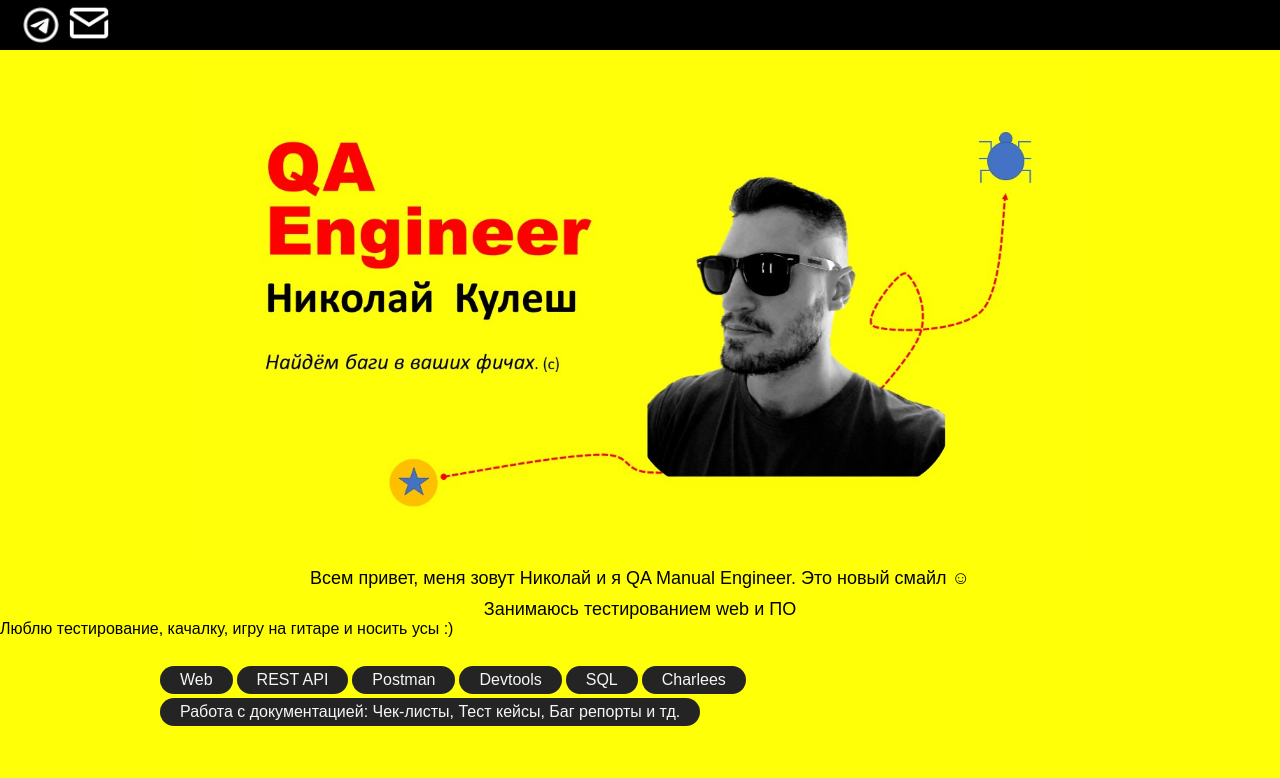
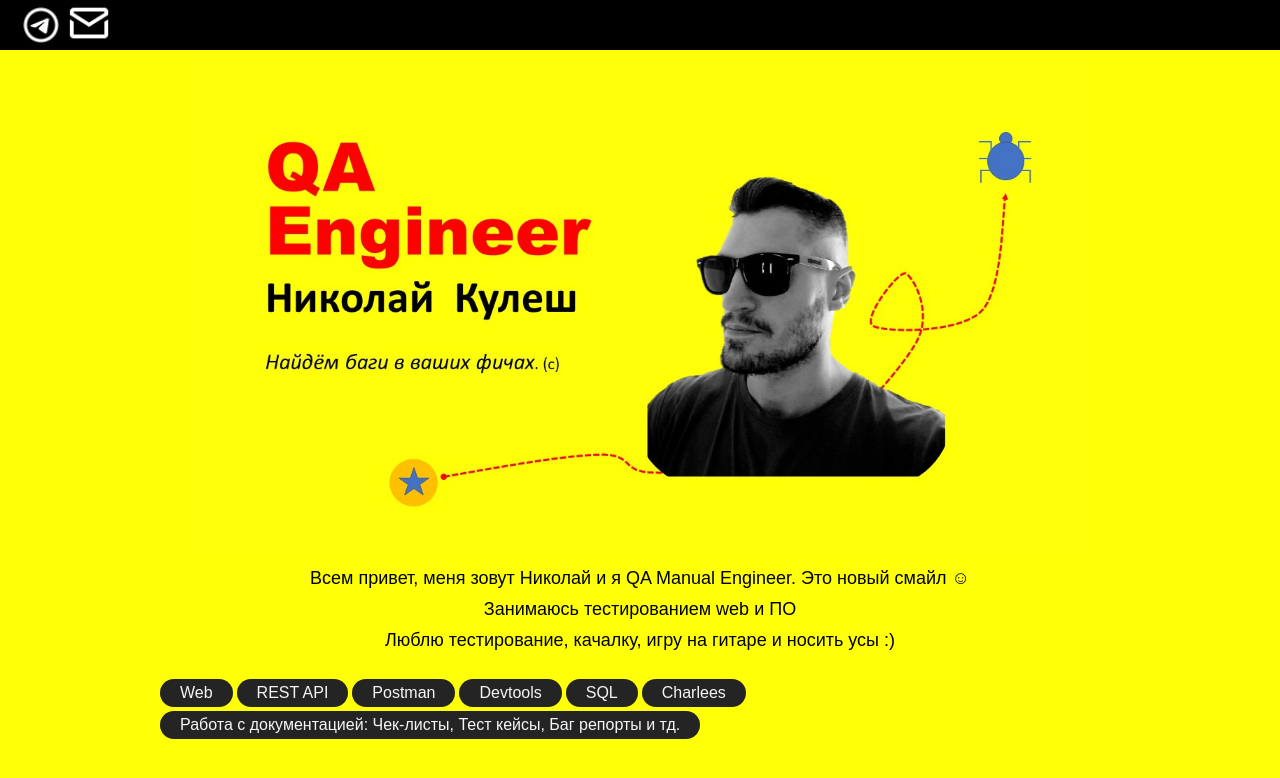
Before and after one commit to KuleshN/CV, a plain HTML site: page index.html in a window 1280 px wide. Drawn offline with Linux system fonts and the light colour scheme.

Commit message:
check added p

```diff
--- a/index.html
+++ b/index.html
@@ -25,7 +25,7 @@
              <div class="regalis">
                 <p class="hi_text">Всем привет, меня зовут Николай и я QA Manual Engineer. Это новый смайл <span>&#9786</span></p>
                   <p class="hi_text">Занимаюсь тестированием web и ПО</p>
-                  <p>Люблю тестирование, качалку, игру на гитаре и носить усы :)</p>
+                  <p class="hi_text">Люблю тестирование, качалку, игру на гитаре и носить усы :)</p>
                   <br>
               <ul class="personal-properties_list">
                   <li class="personal-properties_item"> Web</li>
```
